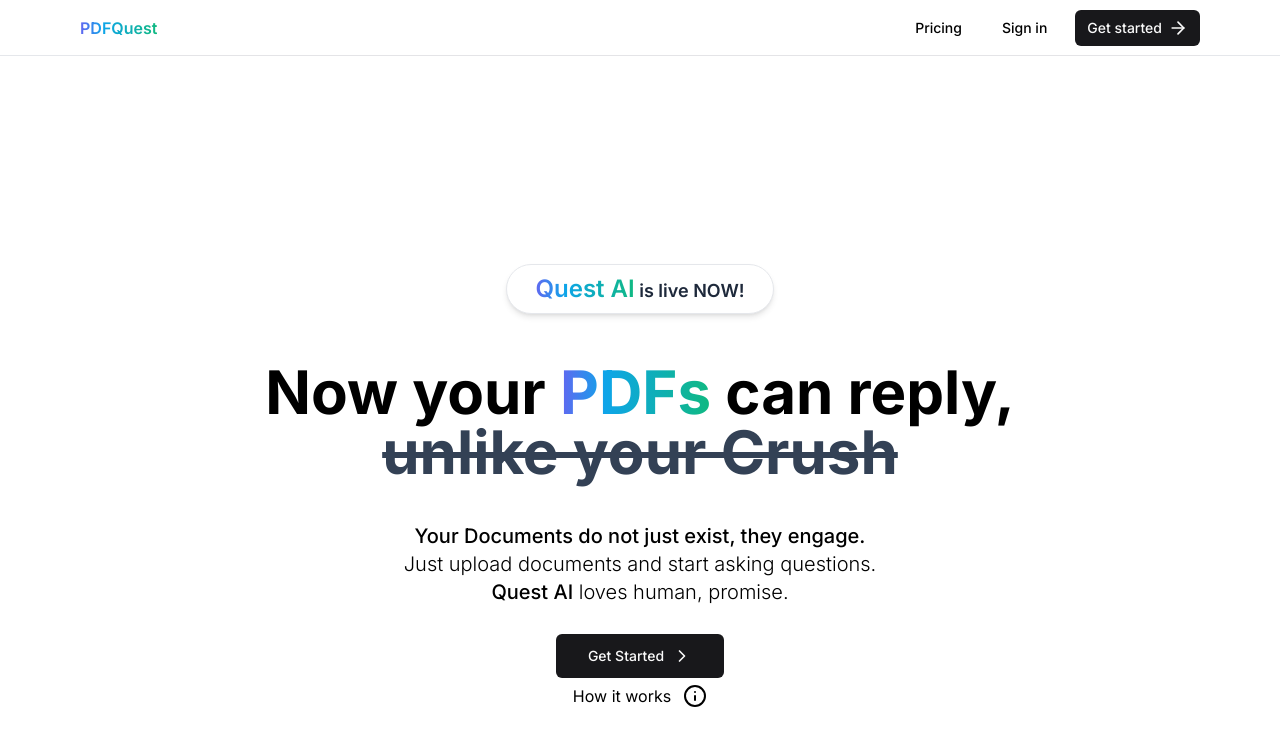
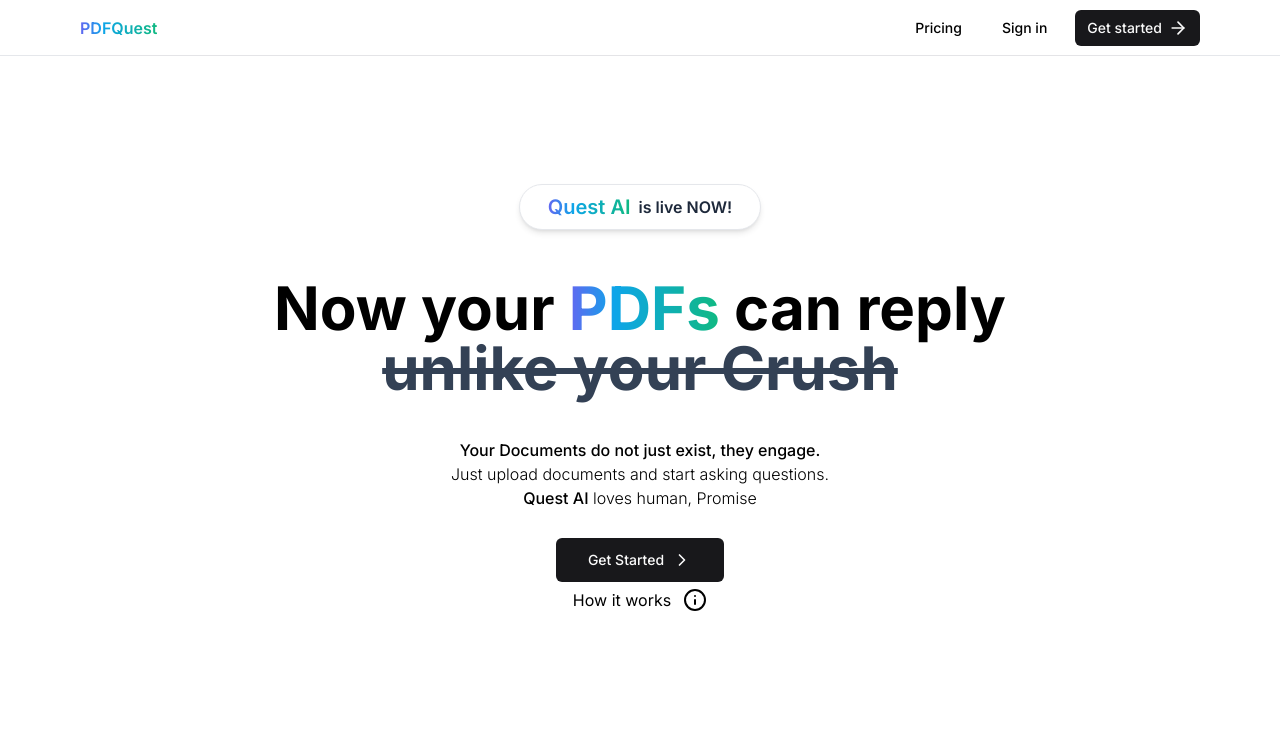
Before and after one commit to joydeep-git/pdf-quest-ai_mern, a Next.js app: page / in a window 1280 px wide. Shown: the top 746 px of the page. Built offline with nearby package versions, Linux system fonts and the light colour scheme.

Commit message:
Development > added styles and more contents on homepage
Page.tsx > added more styles and texts

removed unused codes and imports

```diff
--- a/src/app/page.tsx
+++ b/src/app/page.tsx
@@ -1,57 +1,58 @@
 import MaxWidthWrapper from "@/components/MaxWidthWrapper.tsx";
-import {GradientText} from "@/components/TextHighlighters.tsx";
+import { GradientText } from "@/components/TextHighlighters.tsx";
 import { buttonVariants } from "@/components/ui/button.tsx";
-import {ChevronRight, Info} from 'lucide-react';
-import Link from "next/link";
-import {AboutCard } from "@/components/ShadcnUtils";
+import { ChevronRight, Info } from 'lucide-react';
+import { AboutCard } from "@/components/ShadcnUtils";
+import { RegisterLink } from "@kinde-oss/kinde-auth-nextjs/server";
 
 export default function Home() {
+
   return (
     <>
       <MaxWidthWrapper
-                className="mb-12 mt-28 sm:mt-40 flex flex-col items-center justify-center text-center">
+        className="mb-12 mt-20 flex flex-col items-center justify-center text-center px-1">
 
         <div
-                    className="mx-auto m-6 md:m-10 lg:m-12 flex max-w-fit items-center justify-center space-x-2 overflow-hidden border border-gray-200 rounded-full bg-white px-7 py-2 shadow-md backdrop-blur transition-all hover:border-gray-300 hover:bg-white/50 cursor-pointer">
+          className="mx-auto text m-6 md:m-10 lg:m-12 flex max-w-fit items-center justify-center space-x-2 overflow-hidden border border-gray-200 rounded-full bg-white px-7 py-2 shadow-md backdrop-blur transition-all hover:border-gray-300 hover:bg-white/50 cursor-pointer">
 
-                    <p className="text-lg text-slate-800 font-semibold">
-                        <GradientText cssStyles="text-xl md:text-2xl font-semibold">Quest AI</GradientText> is live NOW!
-                    </p>
+          <div className="flex gap-2 items-center justify-center">
+            <GradientText cssStyles="text-base md:text-xl font-semibold">Quest AI</GradientText>
+            <span className="text-sm md:text-base text-slate-800 font-semibold">is live NOW!</span>
+          </div>
 
         </div>
 
-                <h1 className="max-w-7xl text-4xl font-bold md:text-5xl lg:text-6xl text-center">
-                    Now your <GradientText cssStyles="line-through">PDFs</GradientText> can reply,
-                    <br/>
+        <h1 className="max-w-7xl text-[1.5rem] sm:text-3xl md:text-5xl font-bold lg:text-6xl text-center">
+          Now your <GradientText cssStyles="line-through">PDFs</GradientText> can reply
+          <br />
           <span className="line-through text-slate-700">unlike your Crush</span>
         </h1>
 
-                <p className="text-base md:text-xl mt-10 font-light">
+        <p className="text-xs md:text-base mt-10 font-light px-0 sm:px-2">
 
           <span className="text-black font-medium">Your Documents do not just exist, they engage.</span>
 
-                    <br/>
+          <br />
 
           Just upload documents and start asking questions.
 
-                    <br/>
+          <br />
 
-                    <span className="font-medium">Quest AI</span> loves human, promise.
+          <span className="font-medium">Quest AI</span> loves human, Promise
         </p>
 
-                <Link href="/dashboard"
-                      target="_blank"
-                      className={buttonVariants({size: "lg", className: "mt-7"})}>
-                    Get Started <ChevronRight className="ml-2 h-5 w-5"/>
-                </Link>
+        <RegisterLink
+          className={buttonVariants({ size: "lg", className: "mt-7" })}>
+          Get Started <ChevronRight className="ml-2 h-5 w-5" />
+        </RegisterLink>
 
         <AboutCard title={"How it works"}
-                           content={<iframe width="560" height="315"
+          content={<iframe width="400" height="260"
             src="https://www.youtube-nocookie.com/embed/BZP1rYjoBgI?si=PZNX3L4BjUPKMDbw"
             title="YouTube video player"
             allow="accelerometer; loop; autoplay; clipboard-write; encrypted-media; gyroscope; picture-in-picture; web-share"
             allowFullScreen></iframe>}
-                           icon={<Info />}/>
+          icon={<Info />} />
 
       </MaxWidthWrapper>
 
```
Lines whose indentation alone changed are shown as unchanged.
